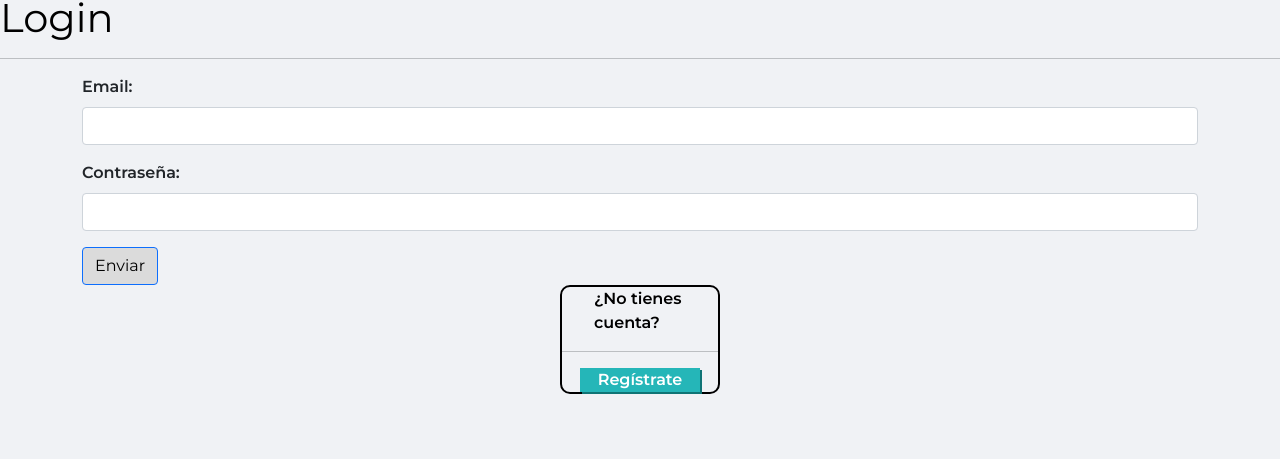
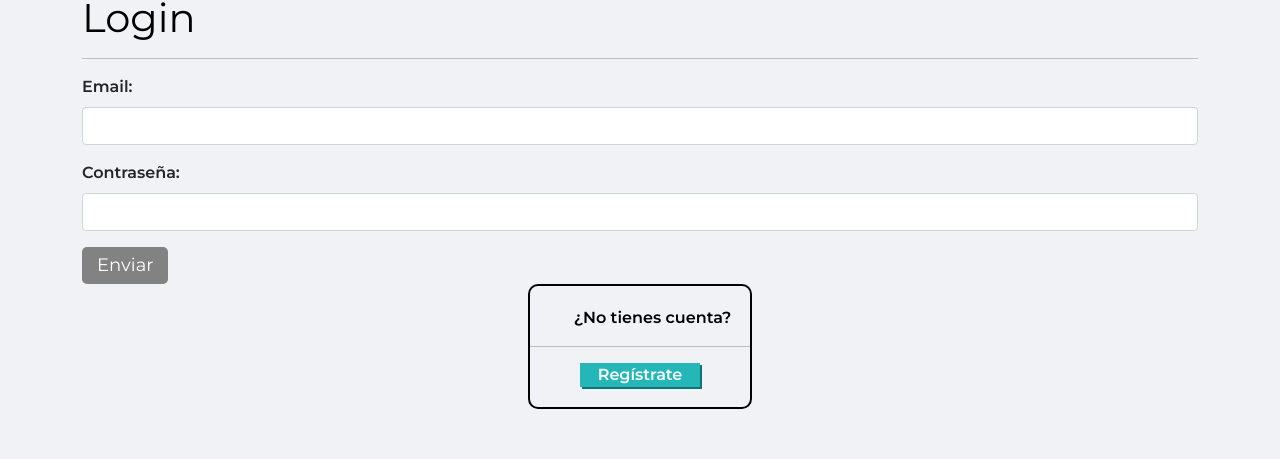
Before and after one commit to danube20/tuentione-client, a React (Create React App) app: page /#/ in a window 1280 px wide. Shown: the part 135-594 px from the top of the page. Built offline with nearby package versions, Linux system fonts and the light colour scheme; no server answers.

Commit message:
proyecto finalizado

```diff
--- a/src/App.css
+++ b/src/App.css
@@ -66,6 +66,7 @@ p, h1, h2, h3, h4, h5, h6 {
 .selected {
   color: #fff;
   border-bottom: rgba(255, 255, 255, 0.639) solid 2px;
+
 }
 
 .loginRegister {
@@ -107,13 +108,13 @@ p, h1, h2, h3, h4, h5, h6 {
 .loginQuestion {
   display: flex;
   justify-content: center;
-  margin-left: 32px;
+  margin: 20px 5px 13px 30px;
 }
 
 .borderLogin {
   border: 2px solid black;
   border-radius: 10px;
-  width: 160px;
+  width: 20%;
   margin: 0 auto;
 }
 
@@ -124,6 +125,7 @@ p, h1, h2, h3, h4, h5, h6 {
   background-color: #25b6b8;
   width: 120px;
   margin: 0 auto;
+  margin-bottom: 20px;
   box-shadow: 2px 2px #0f7475;
 }
 
@@ -132,8 +134,15 @@ p, h1, h2, h3, h4, h5, h6 {
 }
 
 .button {
-  background-color: rgb(219, 219, 219);
-  color: black
+  background-color: white;
+  color: black;
+  border: 1.5px solid #828282
+}
+
+.button:hover {
+  background-color: #828282;
+  border: #828282;
+
 }
 
 .h5EditProfile {
@@ -141,9 +150,32 @@ p, h1, h2, h3, h4, h5, h6 {
   justify-content: center;
 }
 
-.button:focus {
+/* .button:focus {
   background-color: #C4FEF4;
   color: white;
+} */
+
+.btn-primary button {
+  background-color: black;
+  border: 1px solid transparent;
+  border-radius: 5px;
+  padding: 5px 10px;
+  transition: .2s ease-out;
+}
+
+.loginButton {
+  background-color: #828282;
+  color: white;
+  padding: 5px 15px;
+  border: none;
+  border-radius: 5px;
+  transition: .2s ease-out;
+  font-size: 18px;
+}
+
+.loginButton:hover {
+  background-color: #908f8f;
+
 }
 
 /* PROFILE PAGE */
--- a/src/components/LoginForm/LoginForm.jsx
+++ b/src/components/LoginForm/LoginForm.jsx
@@ -1,5 +1,5 @@
 import { useContext, useState } from "react"
-import { Button, Form } from "react-bootstrap"
+import { Form } from "react-bootstrap"
 import { useNavigate } from "react-router-dom"
 import authService from "../../services/auth.service"
 import { AuthContext } from '../../context/auth.context'
@@ -38,6 +38,7 @@ const LoginForm = () => {
     }
 
     return (
+
         <Form className="login" onSubmit={handleSubmit}>
             <Form.Group className='mb-3'>
                 <Form.Label><strong>Email:</strong></Form.Label>
@@ -62,9 +63,11 @@ const LoginForm = () => {
                 />
             </Form.Group>
 
-            <Button type='submit' className='btn btn-primary button'>Enviar</Button>
+            <button type='submit' className='loginButton'>Enviar</button>
 
         </Form>
+
+
     )
 }
 
--- a/src/components/RegisterForm/RegisterForm.jsx
+++ b/src/components/RegisterForm/RegisterForm.jsx
@@ -1,5 +1,5 @@
 import { useState } from 'react'
-import { Form, InputGroup } from 'react-bootstrap'
+import { Container, Form, InputGroup } from 'react-bootstrap'
 import { useNavigate } from 'react-router-dom'
 import authService from '../../services/auth.service'
 import uploadService from '../../services/upload.service'
@@ -61,6 +61,7 @@ const RegisterForm = () => {
     }
 
     return (
+
         <Form onSubmit={handleSubmit}>
             <InputGroup className="mb-3">
                 <InputGroup.Text id="basic-addon1">@</InputGroup.Text>
@@ -136,9 +137,10 @@ const RegisterForm = () => {
                 <Form.Control type="file" onChange={uploadProfileImage} />
             </Form.Group>
 
-            <button className="btn btn-primary" type="submit" disabled={loadingImage}>{loadingImage ? 'Espere...' : 'Enviar'}</button>
+            <button className="loginButton" type="submit" disabled={loadingImage}>{loadingImage ? 'Espere...' : 'Enviar'}</button>
             <hr />
         </Form>
+
     )
 }
 
--- a/src/pages/LoginPage/LoginPage.jsx
+++ b/src/pages/LoginPage/LoginPage.jsx
@@ -5,12 +5,13 @@ import LoginForm from "../../components/LoginForm/LoginForm"
 const LoginPage = () => {
 
     return (
+        <Container>
             <div className="minHeight">
                 <h1>Login</h1>
                 <hr />
-            <Container>
+
                 <LoginForm />
-            </Container>
+
                 <div className="borderLogin">
                     <div className="loginQuestion">
                         <p><strong>¿No tienes cuenta?</strong></p>
@@ -22,6 +23,7 @@ const LoginPage = () => {
                 </div>
 
             </div>
+        </Container>
 
     )
 }
--- a/src/pages/RegisterPage/RegisterPage.jsx
+++ b/src/pages/RegisterPage/RegisterPage.jsx
@@ -4,9 +4,10 @@ import RegisterForm from "../../components/RegisterForm/RegisterForm"
 const RegisterPage = () => {
     return (
         <>
-            <h1>Registro</h1>
-            <hr />
             <Container>
+                <h1>Registro</h1>
+                <hr />
+
                 <RegisterForm />
             </Container>
         </>
```
Lines whose indentation alone changed are shown as unchanged.
